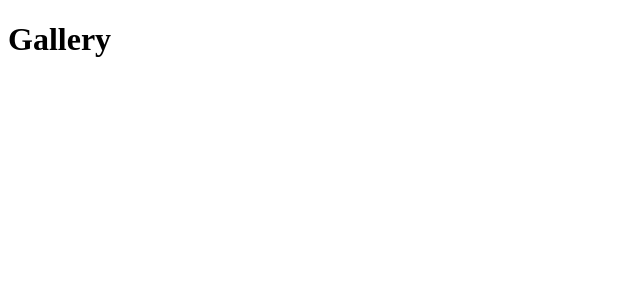
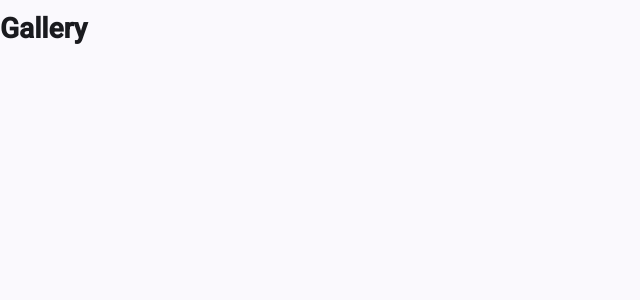
Before and after one commit to Theo-Sioris/ts-image-gallery, an Angular app: page / in a window 1280 px wide. Shown: the top 300 px of the page, without its empty margins (0-640 px from the left). Built offline with nearby package versions, Linux system fonts and the light colour scheme.

Commit message:
chore: Add material. Boilerplate added by script

```diff
--- a/package.json
+++ b/package.json
@@ -10,15 +10,17 @@
   },
   "private": true,
   "packageManager": "npm@11.19.0",
+  "_comment": "Temporary compatibility workaround: pin sass-embedded to an older version because the version required by Angular 22 fails to start on my old personal macOS Monterey (12.7.6).",
   "overrides": {
-    "_comment": "Temporary compatibility workaround: pin sass-embedded to an older version because the version required by Angular 22 fails to start on my old personal macOS Monterey (12.7.6).",
     "sass-embedded": "1.83.4"
   },
   "dependencies": {
+    "@angular/cdk": "^22.2.6",
     "@angular/common": "^22.2.0",
     "@angular/compiler": "^22.2.0",
     "@angular/core": "^22.2.0",
     "@angular/forms": "^22.2.0",
+    "@angular/material": "^22.2.6",
     "@angular/platform-browser": "^22.2.0",
     "@angular/router": "^22.2.0",
     "rxjs": "~7.8.0",
--- a/src/index.html
+++ b/src/index.html
@@ -1,11 +1,21 @@
 <!doctype html>
 <html lang="en">
   <head>
-  <meta charset="utf-8">
+    <meta charset="utf-8" />
     <title>TsImageGallery</title>
-  <base href="/">
-  <meta name="viewport" content="width=device-width, initial-scale=1">
-  <link rel="icon" type="image/x-icon" href="favicon.ico">
+    <base href="/" />
+    <meta name="viewport" content="width=device-width, initial-scale=1" />
+    <link rel="icon" type="image/x-icon" href="favicon.ico" />
+    <link rel="preconnect" href="https://fonts.googleapis.com" />
+    <link rel="preconnect" href="https://fonts.gstatic.com" crossorigin />
+    <link
+      href="https://fonts.googleapis.com/css2?family=Roboto:wght@300;400;500&display=swap"
+      rel="stylesheet"
+    />
+    <link
+      href="https://fonts.googleapis.com/icon?family=Material+Symbols+Outlined"
+      rel="stylesheet"
+    />
   </head>
   <body>
     <app-root></app-root>
--- a/src/styles.scss
+++ b/src/styles.scss
@@ -1 +1,39 @@
+// Include theming for Angular Material with `mat.theme()`.
+// This Sass mixin will define CSS variables that are used for styling Angular Material
+// components according to the Material 3 design spec.
+// Learn more about theming and how to use it for your application's
+// custom components at https://material.angular.dev/guide/theming
+@use '@angular/material' as mat;
+
+html {
+  height: 100%;
+  @include mat.theme(
+    (
+      color: (
+        primary: mat.$azure-palette,
+        tertiary: mat.$blue-palette,
+      ),
+      typography: Roboto,
+      density: 0,
+    )
+  );
+}
+
+body {
+  // Default the application to a light color theme. This can be changed to
+  // `dark` to enable the dark color theme, or to `light dark` to defer to the
+  // user's system settings.
+  color-scheme: light;
+
+  // Set a default background, font and text colors for the application using
+  // Angular Material's system-level CSS variables. Learn more about these
+  // variables at https://material.angular.dev/guide/system-variables
+  background-color: var(--mat-sys-surface);
+  color: var(--mat-sys-on-surface);
+  font: var(--mat-sys-body-medium);
+
+  // Reset the user agent margin.
+  margin: 0;
+  height: 100%;
+}
 /* You can add global styles to this file, and also import other style files */
```
Also changed, not shown: 1 other file (tests, documents, lock files or other folders). Lines whose indentation alone changed are shown as unchanged.
